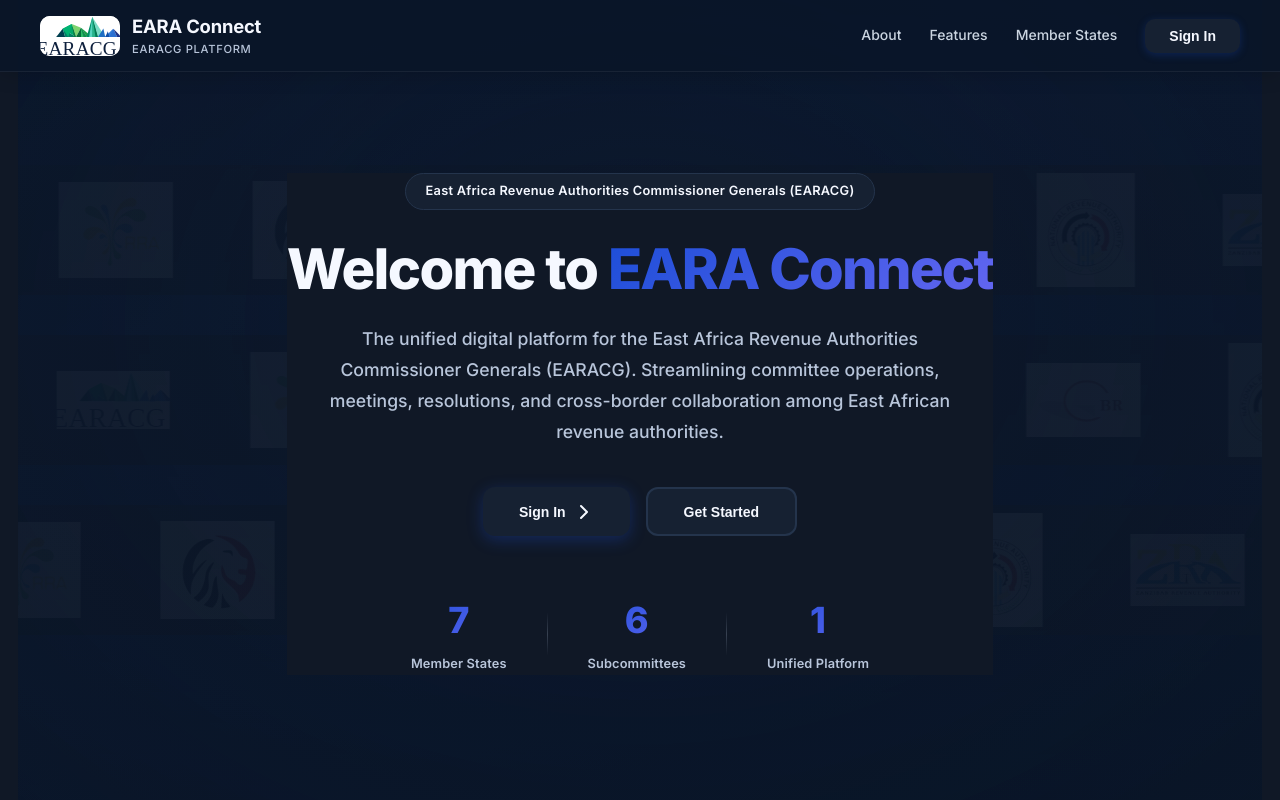
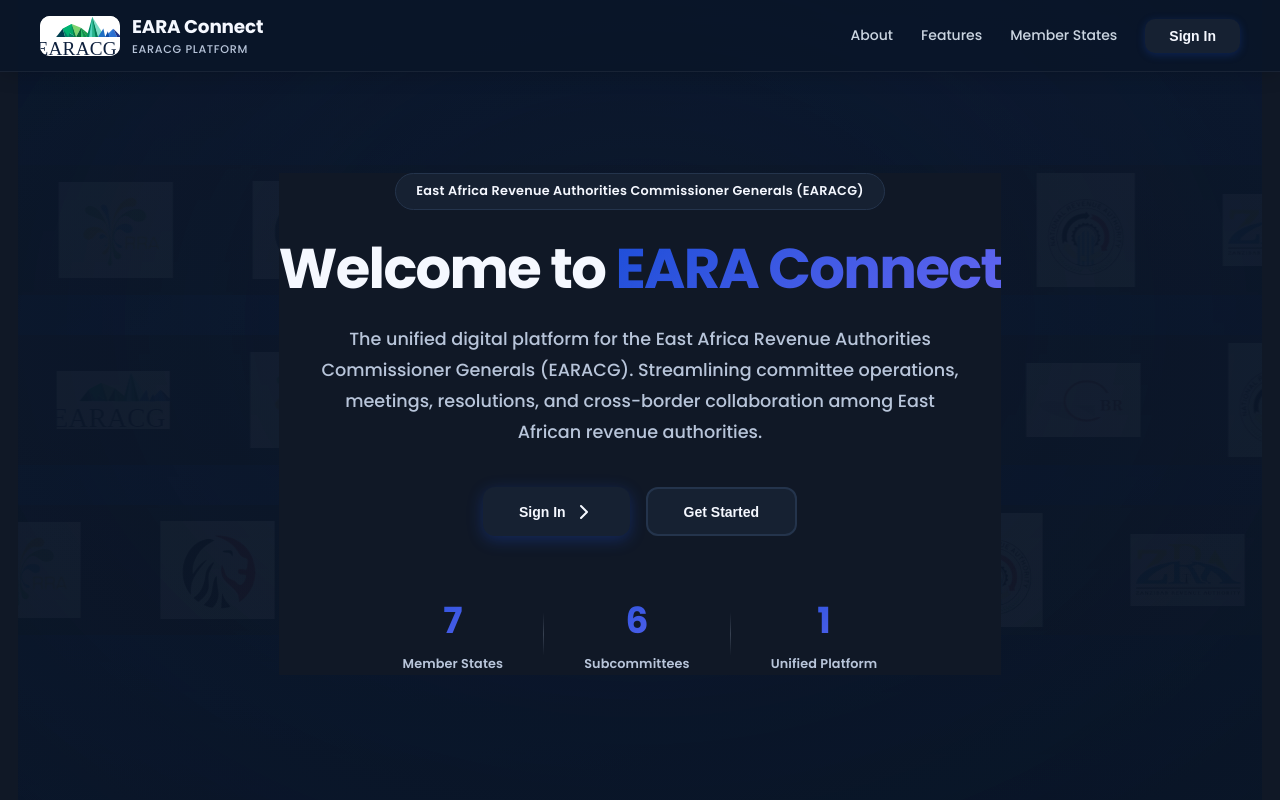
Before and after one commit to brwanda/front-end, a React (Create React App) app: page / in a window 1280 px wide. Shown: the top 800 px of the page. Built offline with nearby package versions, Linux system fonts and the light colour scheme.

Commit message:
pushing trying to add foont

```diff
--- a/src/index.css
+++ b/src/index.css
@@ -1,11 +1,13 @@
+
+@import url('https://fonts.googleapis.com/css2?family=Poppins:wght@300;400;500;600;700&display=swap');
+
+
+
 body {
-  margin: 0;
-  font-family: 'IBM Plex Sans', 'Segoe UI', Tahoma, Geneva, Verdana, sans-serif;
-  -webkit-font-smoothing: antialiased;
-  -moz-osx-font-smoothing: grayscale;
+  font-family: 'Poppins', sans-serif!important;
 }
 
-code {
-  font-family: source-code-pro, Menlo, Monaco, Consolas, 'Courier New',
-    monospace;
+
+a,h1,h2,h3,h4,h5,h6,span,p,div,section {
+  font-family: 'Poppins', sans-serif!important;
 }
```
